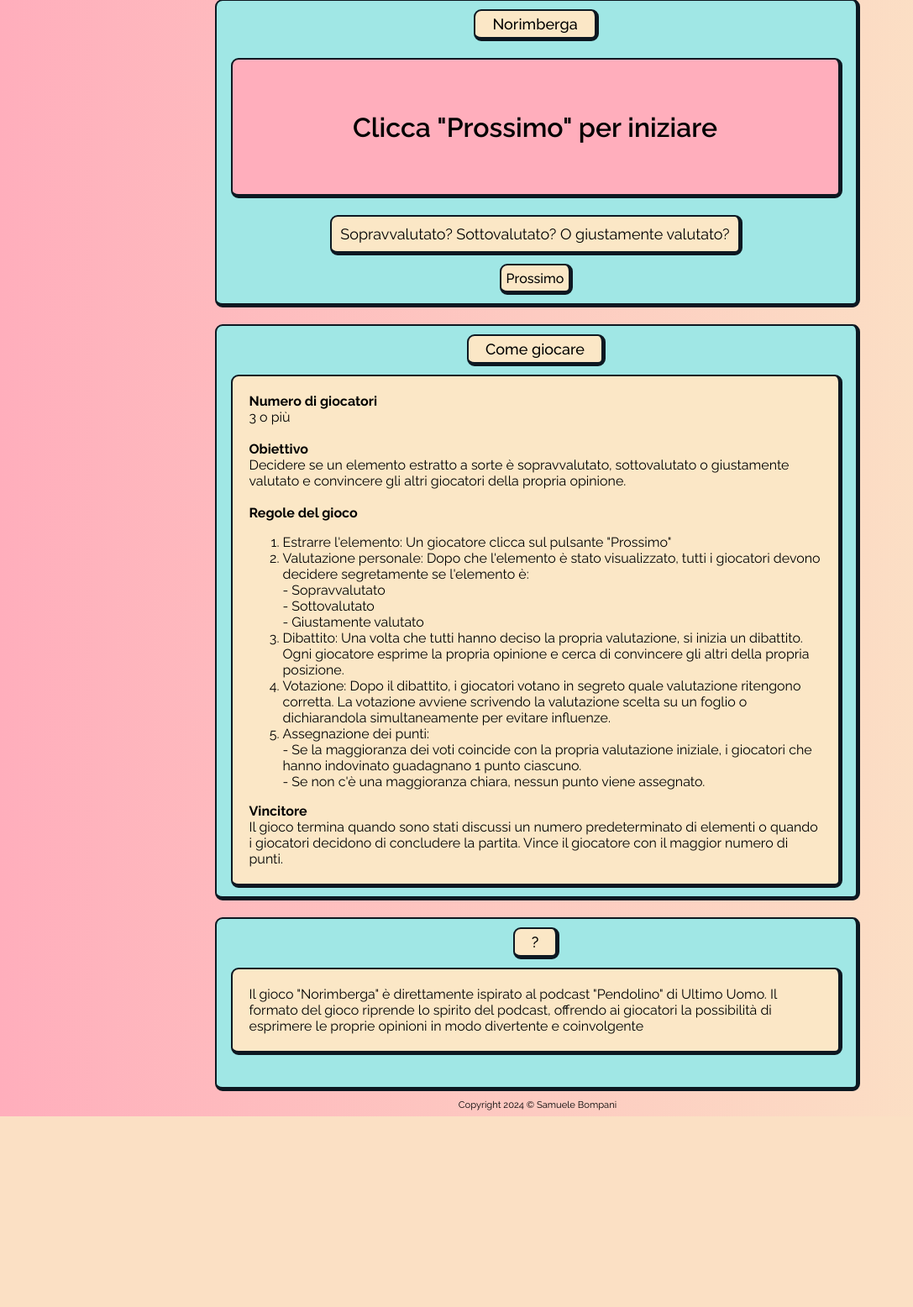
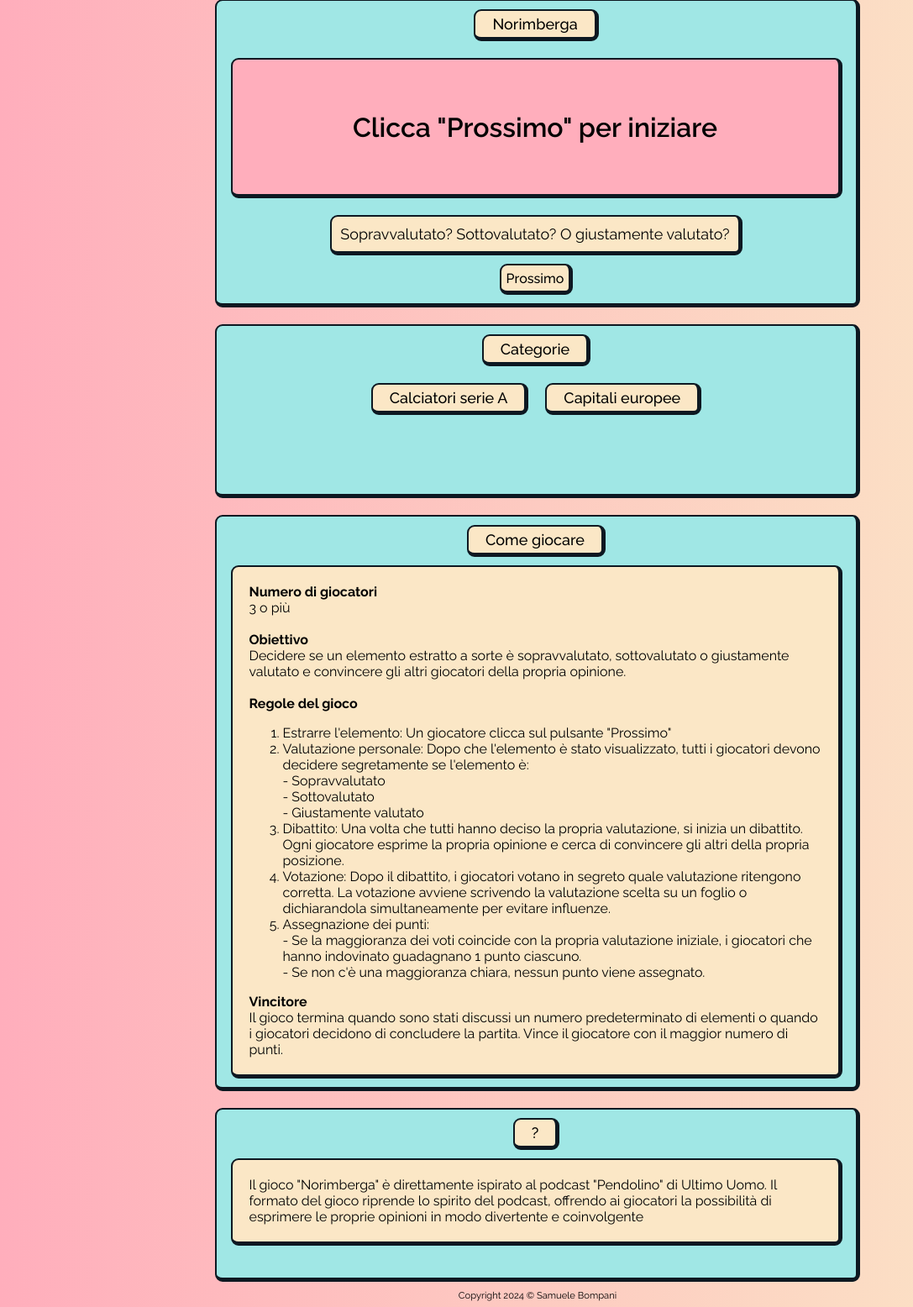
Before and after one commit to samuelebompani/greedyspaghetti-site, a PHP site: page /norimberga/ in a window 1280 px wide. Shown: the part 88-1644 px from the top of the page at 84% size, without its empty margins (0-1087 px from the left). Before the commit the page ends 1417 px from the top, so only its background shows below. Run offline with PHP 8.4, Linux system fonts and the light colour scheme.

Commit message:
cities csv

```diff
--- /dev/null
+++ b/norimberga/citta.csv
@@ -0,0 +1 @@
+Tirana,Andorra La Vella,Vienna,Minsk,Bruxelles,Sarajevo,Sofia,Praga,Copenhagen,Tallinn,Parigi,Berlino,Atene,Dublino,Reykjavik,Roma,Pristina,Riga,Vaduz,Vilnius,Lussemburgo 	,Skopje 	,La Valletta 	,Chisinau 	,Monaco 	,Podgorica 	,Oslo,Amsterdam,Varsavia,Lisbona,Londra,Bucarest,Mosca,San Marino 	,Belgrado,Bratislava 	,Lubiana 	,Madrid,Stoccolma,Berna 	,Ankara,Kiev,Budapest,Città del Vaticano
--- a/norimberga/index.php
+++ b/norimberga/index.php
@@ -13,8 +13,13 @@
             return Math.floor(Math.random() * (max - min) + min);
         }
 
+        let fileName = './words.csv'
+
+        function changeFilename(newName) {
+            fileName = newName
+        }
         async function getNewWord() {
-            const names = await fetch('./words.csv', { mode: 'no-cors' })
+            const names = await fetch(fileName, { mode: 'no-cors' })
                 .then(response => response.text())
                 .then(data => data)
                 .catch(error => console.error(error));
@@ -37,6 +42,13 @@
                 <div class="boxed bg-secondary jud-nor-box">Sopravvalutato? Sottovalutato? O giustamente valutato?</div>
                 <div class="grid-item-btns" style="margin-bottom: 10px;">
                     <div class="boxed wide-btn " style="padding-right: 0" onclick="getNewWord()">Prossimo</div>
+                </div>
+            </div>
+            <div class="boxed grid-item">
+                <div class="boxed bg-secondary title-menu-el-recipes">Categorie</div>
+                <div class="" style="margin-top: 10px;">
+                    <div class="boxed bg-secondary title-menu-el-recipes" onclick="changeFilename('./words.csv')">Calciatori serie A</div>
+                    <div class="boxed bg-secondary title-menu-el-recipes" onclick="changeFilename('./citta.csv')">Capitali europee</div>
                 </div>
             </div>
             <div class="boxed grid-item">
```
